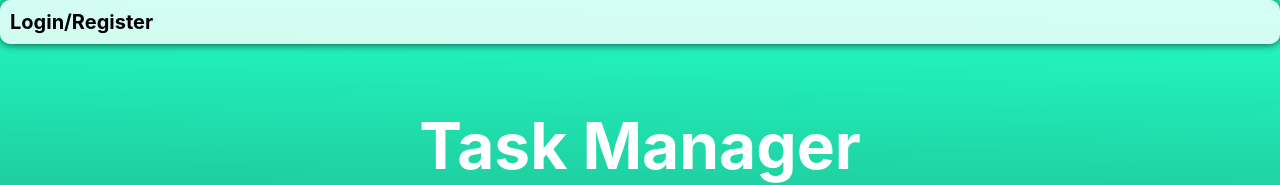
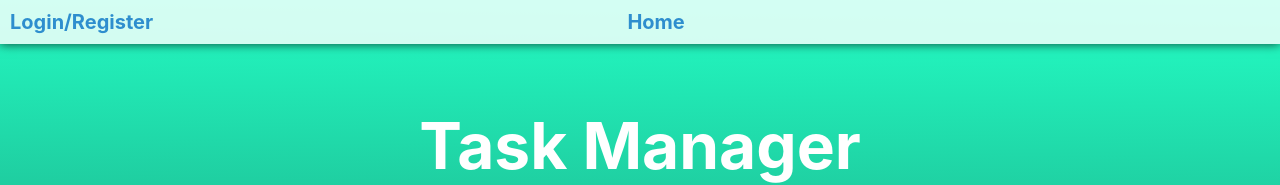
Before and after one commit to Kfmoi/TaskManager, a React (Create React App) app in the folder client/: page / in a window 1280 px wide. Shown: the top 185 px of the page. Built offline with nearby package versions, Linux system fonts and the light colour scheme; no server answers.

Commit message:
Clean Code

```diff
--- a/client/src/components/navbar/Navbar.js
+++ b/client/src/components/navbar/Navbar.js
@@ -13,18 +13,22 @@ const Navbar = () => {
     const logout = () => {
         setCookies("mytoken", "");
     window.localStorage.removeItem("userID");
+    window.localStorage.removeItem("taskIds");
     navigate("/login");
     };
 
   return (
     <div className="navbar">
-      <div className="right">
+      <div className="left">
         {!cookies.mytoken ? (
           <Link to="/login">Login/Register</Link>
         ) : (
           <button onClick={logout} className="logout-btn">Log Out</button>
         )}
       </div>
+      <Link to="/">
+        Home
+      </Link>
     </div>
   );
 };
--- a/client/src/components/navbar/navbar.css
+++ b/client/src/components/navbar/navbar.css
@@ -10,23 +10,31 @@
   font-weight: bold;
   padding: 10px;
   margin-bottom: 20px;
-    border-radius: 10px;
   box-shadow: 0px 0px 10px 0px rgba(0, 0, 0, 0.75);
   display: flex;
+  align-items: center;
 }
 
 .navbar a {
-    color: #000;
+  color: #2e8ece;
   text-decoration: none;
 }
 
-  .right {
-    float: right;
-    margin-right: 20px;
+.left {
+  display: flex;
+  justify-content: space-between;
+  align-items: center;
+  width: 49%;
+}
+
+.middle {
+  display: flex;
+  justify-content: center;
+  align-items: center;
 }
 
 .navbar a:hover {
-    color: #00ff00;
+  color: #ff0000;
 }
 
 .navbar a:active {
```
Lines whose indentation alone changed are shown as unchanged.
